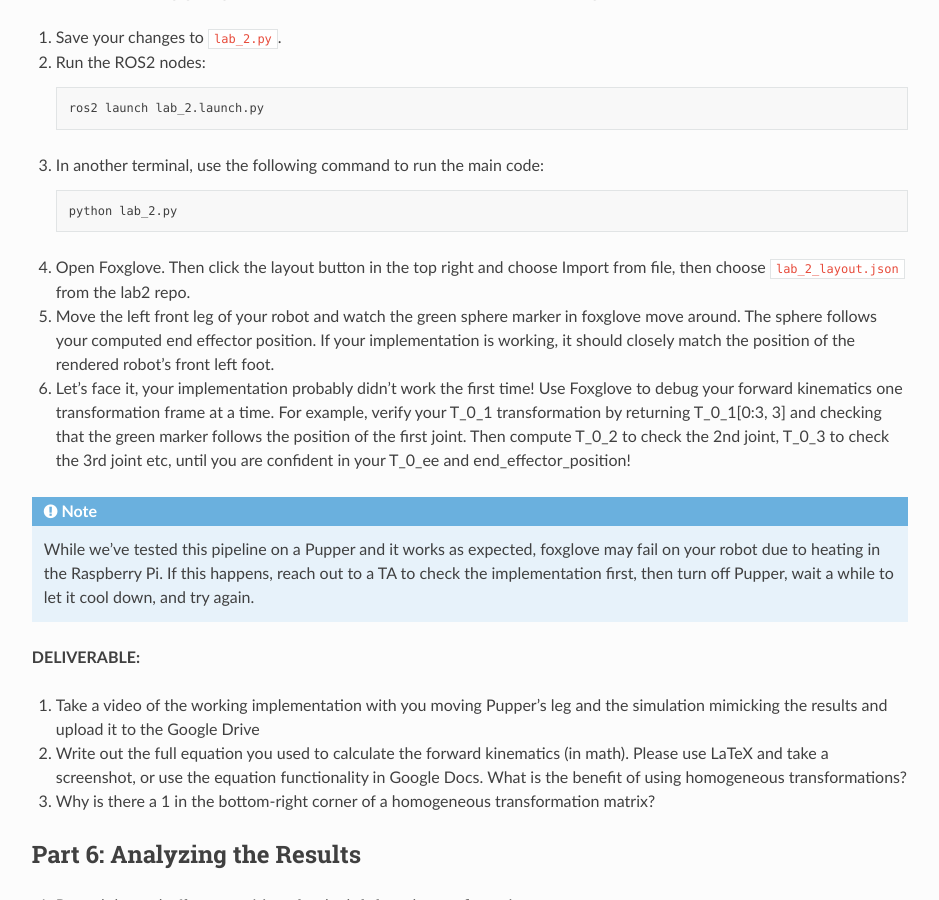
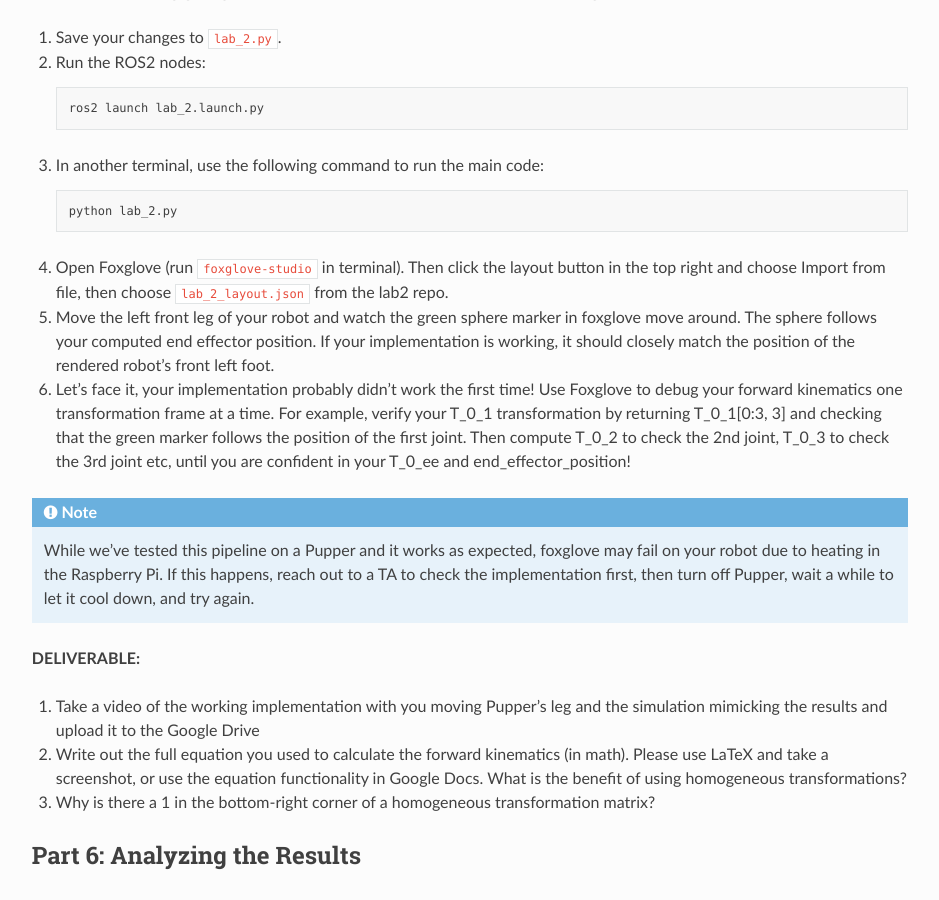
Before and after one commit to cs123-stanford/cs123-stanford, a Sphinx documentation site: the page built from docs/schedule/labs/fall-25/lab-2.rst, in a window 1280 px wide and 900 px high, scrolled down 5141 px. Shown: the whole window, without its empty margins (320-1259 px from the left). Built offline with Sphinx 7.4.7 and the Read the Docs theme 3.1.0, drawn with Linux system fonts in a browser that asks for light colours.

Commit message:
Clarify instructions for opening Foxglove in the debugging section

```diff
--- a/docs/schedule/labs/fall-25/lab-2.rst
+++ b/docs/schedule/labs/fall-25/lab-2.rst
@@ -130,7 +130,7 @@
 
       python lab_2.py
 
-4. Open Foxglove. Then click the layout button in the top right and choose Import from file, then choose ``lab_2_layout.json`` from the lab2 repo.
+4. Open Foxglove (run ``foxglove-studio`` in terminal). Then click the layout button in the top right and choose Import from file, then choose ``lab_2_layout.json`` from the lab2 repo.
 
 5. Move the left front leg of your robot and watch the green sphere marker in foxglove move around. The sphere follows your computed end effector position. If your implementation is working, it should closely match the position of the rendered robot's front left foot.
 
```
